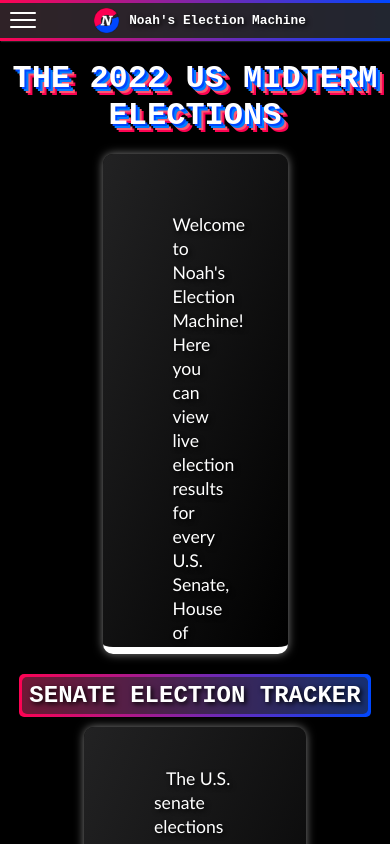
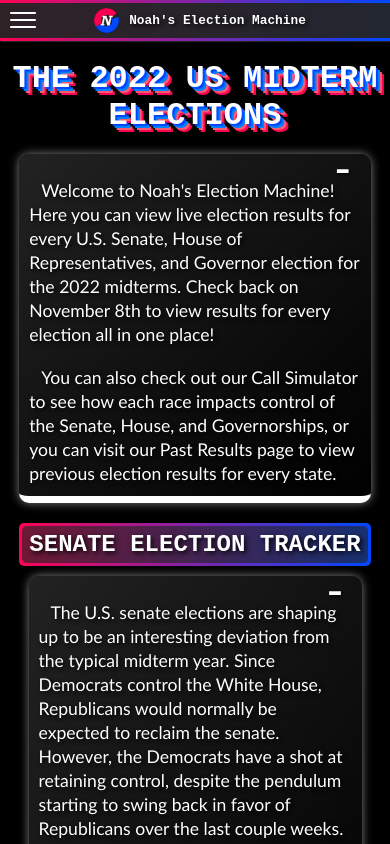
Before and after one commit to nwatts2/noahs-election-machine, a React (Create React App) app in the folder client/: page / in a window 390 px wide. Shown: the top 844 px of the page. Built offline with nearby package versions, Linux system fonts and the light colour scheme; no server answers.

Commit message:
Fixed paragraph animations on mobile

```diff
--- a/client/src/components/CollapseText.js
+++ b/client/src/components/CollapseText.js
@@ -1,8 +1,33 @@
-import { useState, useEffect } from 'react';
+import { useEffect, useState } from 'react';
 import '../css/CollapseText.css';
 
 function CollapseText ({ text, subtext }) {
     const [isExpanded, setIsExpanded] = useState(true);
+    const [style, setStyle] = useState({});
+    const getIsMobile = () => window.innerWidth <= 480;
+    const [isMobile, setIsMobile] = useState(getIsMobile());
+
+    useEffect(() => {
+        if (isMobile) {
+            setStyle({padding: '0px 10px 0px 10px', maxHeight: '50px', color: 'transparent', textShadow: 'none'})
+        } else {
+            setStyle({padding: '0px 70px 0px 70px', maxHeight: '50px', color: 'transparent', textShadow: 'none'})
+        }
+
+    }, [isMobile])
+
+    useEffect(() => {
+        const onResize = () => {
+            setIsMobile(getIsMobile());
+        }
+
+        window.addEventListener('resize', onResize);
+
+        return () => {
+            window.removeEventListener('resize', onResize);
+        }
+
+    }, [])
 
     function expand () {
         if (isExpanded) {setIsExpanded(false)}
@@ -10,7 +35,7 @@ function CollapseText ({ text, subtext }) {
     }
 
     return (
-        <div className='collapseTextContainer' style={isExpanded ? {} : {padding: '0px 70px 0px 70px', maxHeight: '50px', color: 'transparent', textShadow: 'none'}}>
+        <div className='collapseTextContainer' style={isExpanded ? {} : style}>
             <button className='expandButton' onClick={expand}>{isExpanded ? '-' : '+'}</button>
             &emsp;
             <span className='collapseText'>{text}</span>
--- a/client/src/css/CollapseText.css
+++ b/client/src/css/CollapseText.css
@@ -1,4 +1,4 @@
-.collapseTextContainer, .collapseTextContainerTracker {
+.collapseTextContainer {
     padding:40px 70px 20px 70px;
     margin:10px 0px 10px 0px;
     align-self: center;
@@ -9,7 +9,7 @@
     background-image:linear-gradient(to bottom right, rgba(36, 36, 37, .95), transparent);
     box-shadow:0px 0px 10px grey;
     position:relative;
-    transition: max-height .25s ease-in-out, padding .25s ease-in-out, color .25s ease-in-out, text-shadow .25s ease-in-out;
+    transition: max-height .25s ease-in-out, padding-top .25s ease-in-out, padding-bottom .25s ease-in-out, color .25s ease-in-out, text-shadow .25s ease-in-out;
     overflow:hidden;
 }
 
@@ -31,3 +31,18 @@
     font-size: 1.1rem;
     line-height:1.5rem;
 }
+
+@media screen and (max-width: 480px) {
+    .collapseTextContainer {
+        width: 95%;
+        padding: 25px 10px 10px 10px
+    }
+
+    .typeInfo .collapseTextContainer {
+        width:90%;
+    }
+
+    .collapseTextContainer button {
+        right:0px;
+    }
+}
--- a/client/src/css/index.css
+++ b/client/src/css/index.css
@@ -334,14 +334,6 @@ hr {
     h3 {
         font-size:1.2rem;
     }
-    p {
-        width: 95%;
-        padding: 10px
-    }
-
-    .typeInfo p {
-        width:90%;
-    }
 
     .senateTitleBG {
         width:95%;
```
Also changed, not shown: 11 other files (tests, documents, lock files or other folders).
